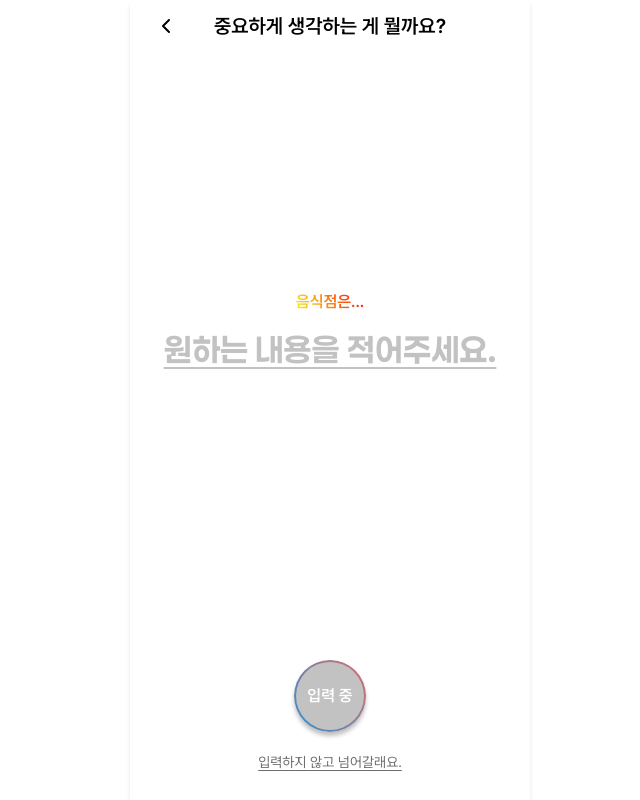
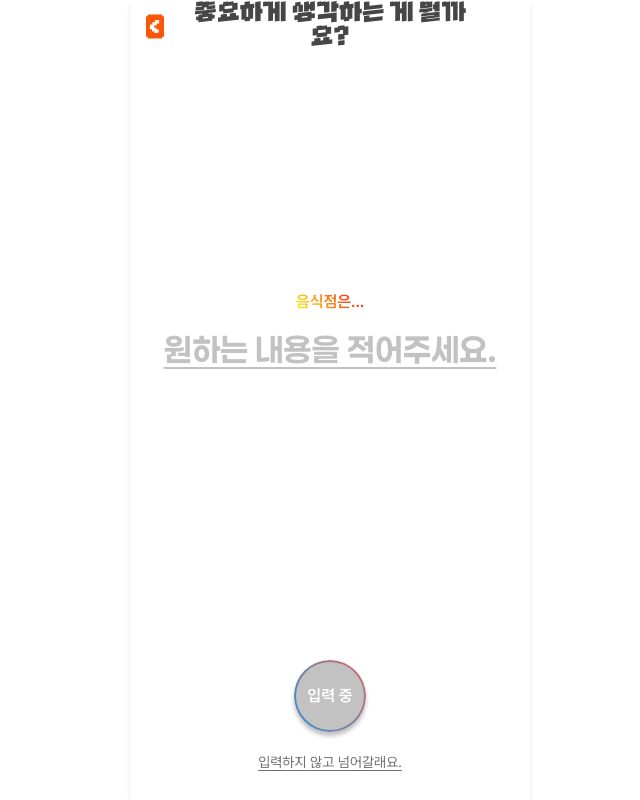
Before and after one commit to waguwagu-company/weat-frontend, a Next.js app: page /1/prompt in a window 1280 px wide. Shown: the whole page, without its empty margins (310-950 px from the left). Built offline with nearby package versions, Linux system fonts and the light colour scheme; no server answers.

Commit message:
fix: 페이지 헤더 수정

```diff
--- a/src/app/(with-header)/layout.tsx
+++ b/src/app/(with-header)/layout.tsx
@@ -2,8 +2,9 @@
 
 import { ReactNode, useState, useEffect } from 'react';
 import { useRouter, usePathname } from 'next/navigation';
+import Image from 'next/image';
 import { toast } from 'sonner';
-import { Share2, ChevronLeft } from 'lucide-react';
+import { Share2 } from 'lucide-react';
 
 function ShareButton() {
   const [href, setHref] = useState<string>('');
@@ -36,33 +37,34 @@ function BackButton() {
   return (
     <button
       type="button"
-      className="absolute left-4 p-2 cursor-pointer"
+      className="absolute left-4 w-fit h-fit cursor-pointer"
       aria-label="뒤로 가기"
       onClick={() => router.back()}
     >
-      <ChevronLeft width={24} height={24} />
+      <Image src="/images/header-back.svg" alt="뒤로 가기" width={18} height={25} />
     </button>
   );
 }
 
 function Header() {
   const pathname = usePathname();
+  const isMap = pathname.includes('/location');
 
-  const isRoot = pathname === '/';
-  const isMap = pathname.includes('/location');
-  const isLoading = pathname.includes('/loading');
-  const isResult = pathname.includes('/result');
-
-  if (isRoot || isLoading) return <></>;
-
-  const titleMap: Record<string, string> = {
-    create: '인원을 선택해 주세요.',
-    '': '내가 원하는 조건을 알려주세요.', // /[id]
+  const titleMap: Record<string, ReactNode> = {
+    create: '같이 갈 인원을 정해볼까요?',
+    '': '원하는 조건을 알려주세요.', // /[id]
     location: '위치를 선택해 주세요.',
-    like: '좋아하는 음식을 알려주세요.',
-    dislike: '싫어하는 음식을 알려주세요.',
+    like: (
+      <>
+        <span className="text-good">좋아</span>하는 음식을 알려주세요.
+      </>
+    ),
+    dislike: (
+      <>
+        <span className="text-bad">싫어</span>하는 음식을 알려주세요.
+      </>
+    ),
     prompt: '중요하게 생각하는 게 뭘까요?',
-    result: '음식점을 추천 드려요!',
   };
 
   const segments = pathname.split('/');
@@ -71,10 +73,12 @@ function Header() {
 
   return (
     <header
-      className={`sticky top-0 left-0 w-full h-13 bg-white ${isMap && 'shadow-lg'} z-1 flex items-center justify-center`}
+      className={`sticky top-0 left-0 w-full h-13 bg-white ${isMap && 'shadow-md'} z-1 flex items-center justify-center`}
     >
-      {isResult ? <ShareButton /> : <BackButton />}
-      <h1 className="w-2/3 text-center font-semibold text-xl">{title}</h1>
+      <BackButton />
+      <h1 className="max-w-3/4 text-center font-cafe24-pro-up text-2xl text-muted-400 leading-none">
+        {title}
+      </h1>
     </header>
   );
 }
```
Also changed, not shown: public/images/header-back.svg (added).
